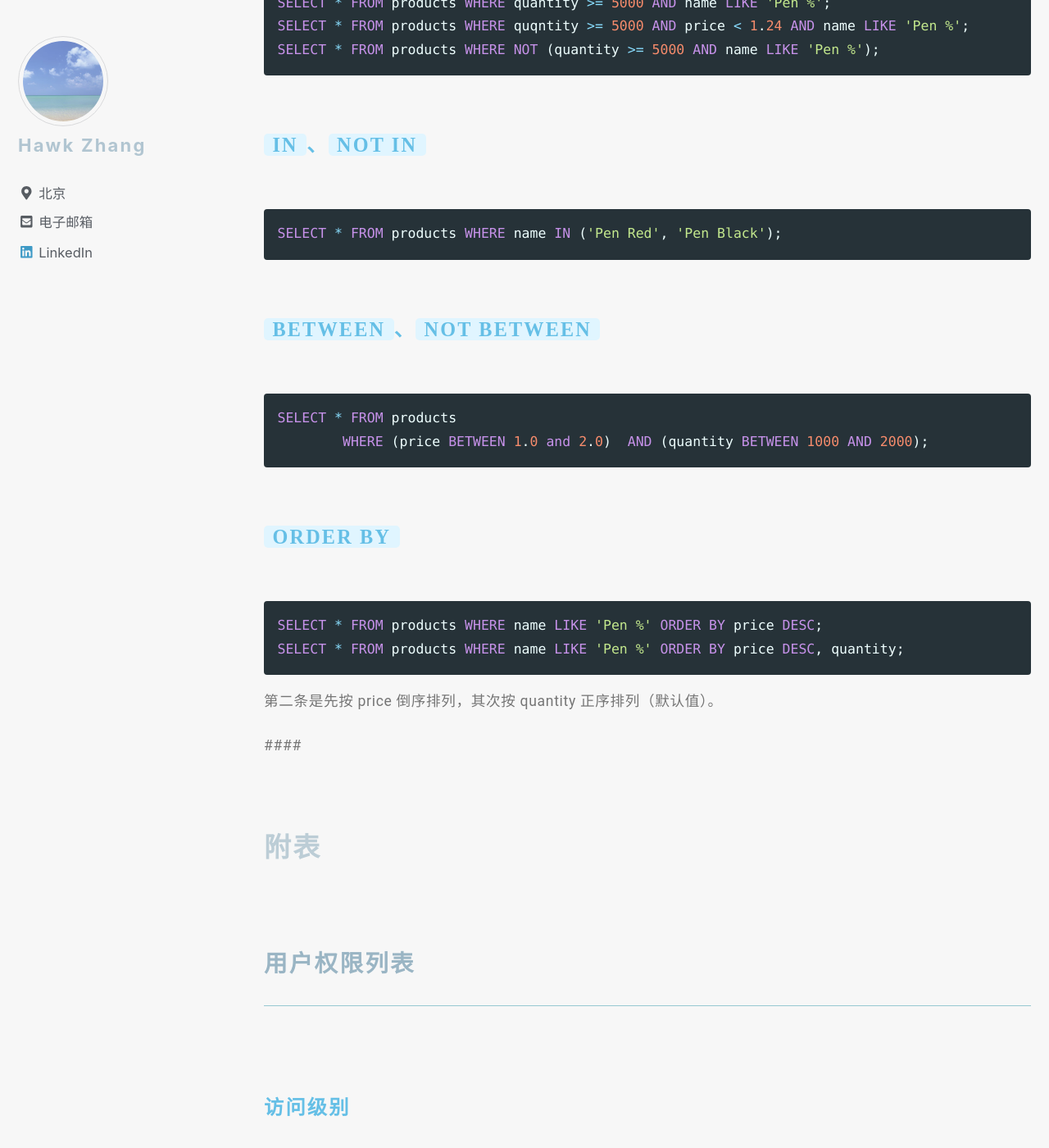
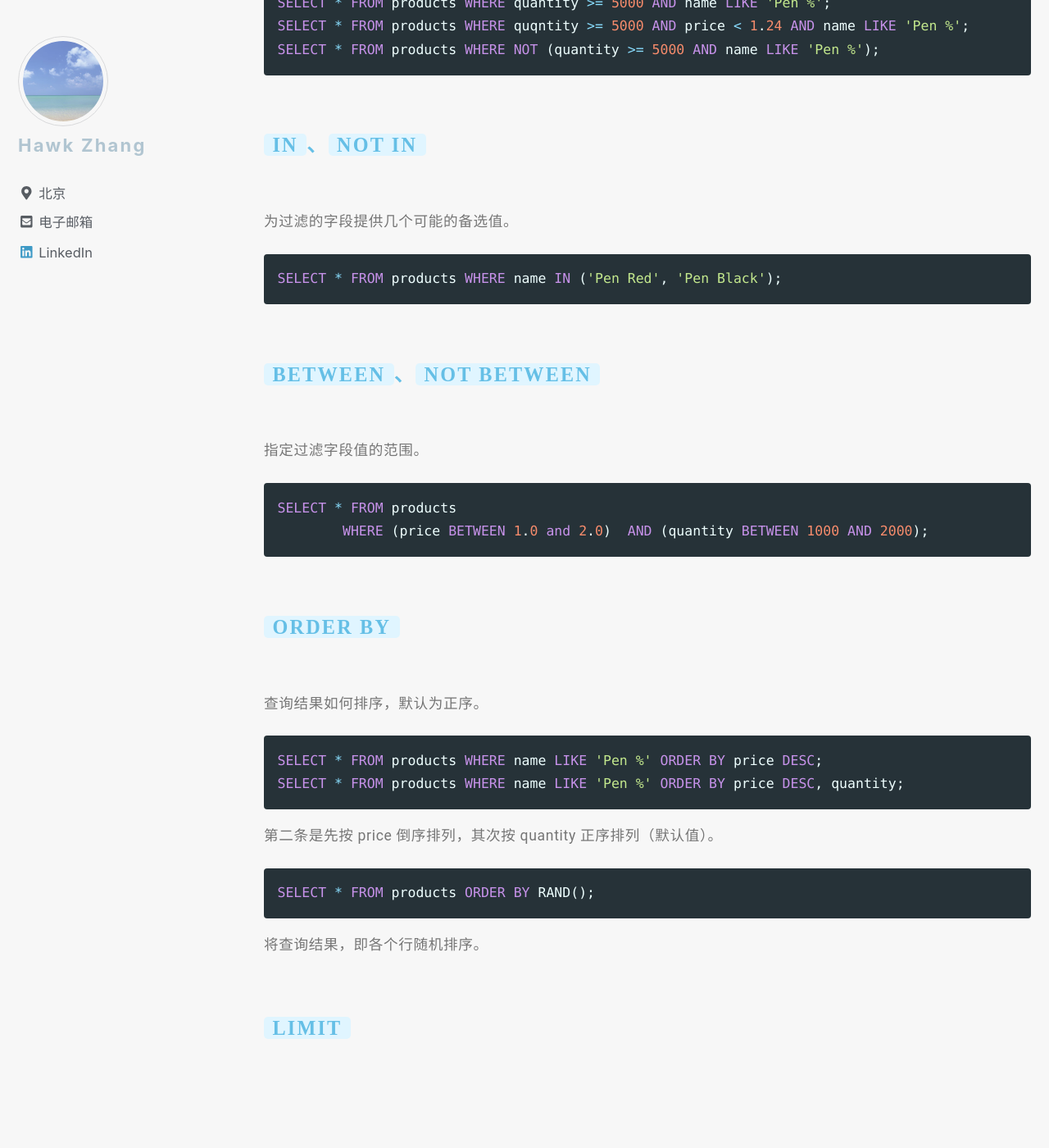
Before and after one commit to narru888/linotes_note, a Jekyll site: the page built from _posts/mysql/2016-04-02-statements.md, in a window 1280 px wide and 1400 px high, scrolled down 12714 px. Shown: the whole window at 82% size. Built offline with Jekyll 4.4.1, drawn with Linux system fonts in a browser that asks for light colours; nearby versions of some CDN libraries; a script that is not in the unit is left out.

Commit message:
update on 2018-10-13 21:18:01 CST

````diff
--- a/_posts/mysql/2016-04-02-statements.md
+++ b/_posts/mysql/2016-04-02-statements.md
@@ -523,6 +523,8 @@ SELECT * FROM products WHERE NOT (quantity >= 5000 AND name LIKE 'Pen %');
 
 #### `IN`、`NOT IN`
 
+为过滤的字段提供几个可能的备选值。
+
 ```sql
 SELECT * FROM products WHERE name IN ('Pen Red', 'Pen Black');
 ```
@@ -531,6 +533,8 @@ SELECT * FROM products WHERE name IN ('Pen Red', 'Pen Black');
 
 
 #### `BETWEEN`、`NOT BETWEEN`
+
+指定过滤字段值的范围。
 
 ```sql
 SELECT * FROM products
@@ -542,6 +546,8 @@ SELECT * FROM products
 
 #### `ORDER BY`
 
+查询结果如何排序，默认为正序。
+
 ```sql
 SELECT * FROM products WHERE name LIKE 'Pen %' ORDER BY price DESC;
 SELECT * FROM products WHERE name LIKE 'Pen %' ORDER BY price DESC, quantity;
@@ -549,9 +555,19 @@ SELECT * FROM products WHERE name LIKE 'Pen %' ORDER BY price DESC, quantity;
 
 第二条是先按 price 倒序排列，其次按 quantity 正序排列（默认值）。
 
+```sql
+SELECT * FROM products ORDER BY RAND();
+```
+
+将查询结果，即各个行随机排序。
 
 
-####
+
+
+
+#### `LIMIT`
+
+
 
 
 
````
